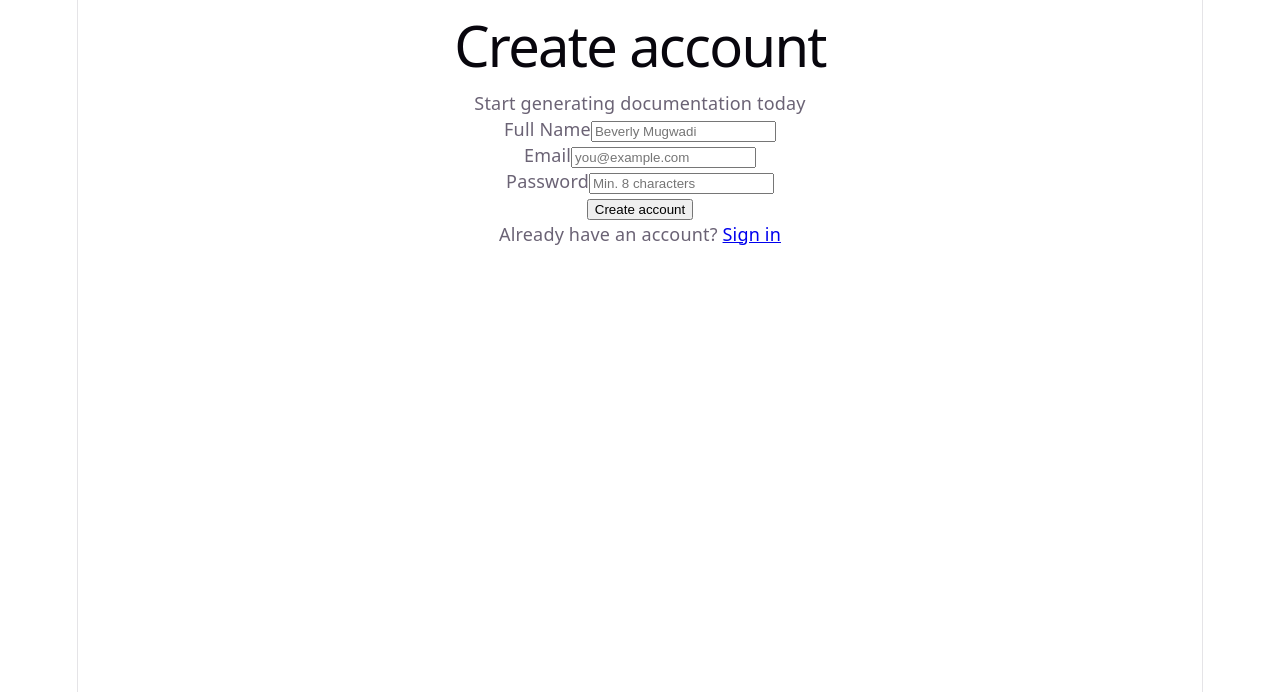
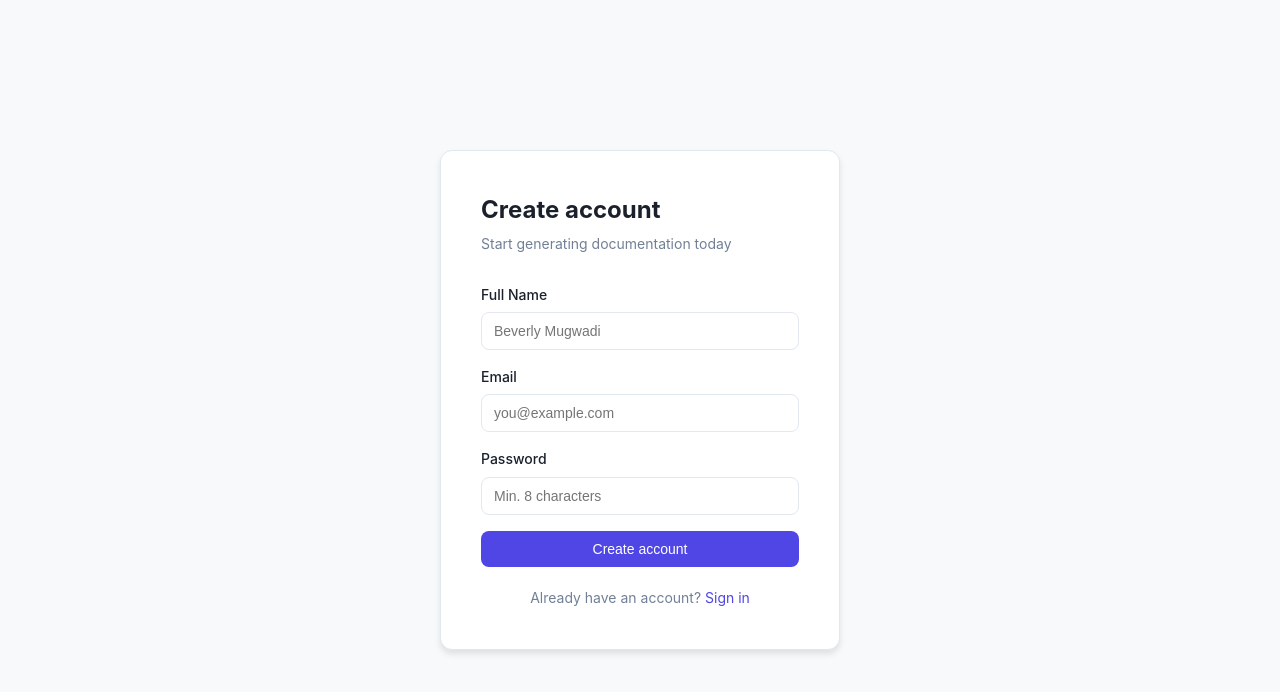
Before and after one commit to beverlymugwadi/automated-documentation-version-control, a React (Vite) app in the folder client/: page /register in a window 1280 px wide. Shown: the top 692 px of the page. Built offline with nearby package versions, Linux system fonts and the light colour scheme; no server answers.

Commit message:
add global CSS and theme system

```diff
--- a/client/src/index.css
+++ b/client/src/index.css
@@ -1,111 +1,189 @@
-:root {
-  --text: #6b6375;
-  --text-h: #08060d;
-  --bg: #fff;
-  --border: #e5e4e7;
-  --code-bg: #f4f3ec;
-  --accent: #aa3bff;
-  --accent-bg: rgba(170, 59, 255, 0.1);
-  --accent-border: rgba(170, 59, 255, 0.5);
-  --social-bg: rgba(244, 243, 236, 0.5);
-  --shadow:
-    rgba(0, 0, 0, 0.1) 0 10px 15px -3px, rgba(0, 0, 0, 0.05) 0 4px 6px -2px;
-
-  --sans: system-ui, 'Segoe UI', Roboto, sans-serif;
-  --heading: system-ui, 'Segoe UI', Roboto, sans-serif;
-  --mono: ui-monospace, Consolas, monospace;
-
-  font: 18px/145% var(--sans);
-  letter-spacing: 0.18px;
-  color-scheme: light dark;
-  color: var(--text);
-  background: var(--bg);
-  font-synthesis: none;
-  text-rendering: optimizeLegibility;
-  -webkit-font-smoothing: antialiased;
-  -moz-osx-font-smoothing: grayscale;
-
-  @media (max-width: 1024px) {
-    font-size: 16px;
-  }
+*, *::before, *::after {
+  box-sizing: border-box;
+  margin: 0;
+  padding: 0;
 }
 
-@media (prefers-color-scheme: dark) {
-  :root {
-    --text: #9ca3af;
-    --text-h: #f3f4f6;
-    --bg: #16171d;
-    --border: #2e303a;
-    --code-bg: #1f2028;
-    --accent: #c084fc;
-    --accent-bg: rgba(192, 132, 252, 0.15);
-    --accent-border: rgba(192, 132, 252, 0.5);
-    --social-bg: rgba(47, 48, 58, 0.5);
-    --shadow:
-      rgba(0, 0, 0, 0.4) 0 10px 15px -3px, rgba(0, 0, 0, 0.25) 0 4px 6px -2px;
-  }
+:root {
+  --bg: #ffffff;
+  --bg-secondary: #f8f9fa;
+  --bg-card: #ffffff;
+  --border: #e2e8f0;
+  --text: #1a202c;
+  --text-muted: #718096;
+  --primary: #4f46e5;
+  --primary-hover: #4338ca;
+  --danger: #e53e3e;
+  --danger-hover: #c53030;
+  --success: #38a169;
+  --radius: 8px;
+  --shadow: 0 1px 3px rgba(0,0,0,0.1);
+  --shadow-md: 0 4px 6px rgba(0,0,0,0.1);
+}
 
-  #social .button-icon {
-    filter: invert(1) brightness(2);
-  }
+[data-theme="dark"] {
+  --bg: #0f1117;
+  --bg-secondary: #1a1d27;
+  --bg-card: #1e2130;
+  --border: #2d3148;
+  --text: #e2e8f0;
+  --text-muted: #718096;
+  --primary: #6366f1;
+  --primary-hover: #4f46e5;
 }
 
 body {
-  margin: 0;
+  font-family: -apple-system, BlinkMacSystemFont, 'Segoe UI', sans-serif;
+  background: var(--bg);
+  color: var(--text);
+  line-height: 1.6;
+  font-size: 15px;
 }
 
-#root {
-  width: 1126px;
-  max-width: 100%;
-  margin: 0 auto;
-  text-align: center;
-  border-inline: 1px solid var(--border);
-  min-height: 100svh;
+a {
+  color: var(--primary);
+  text-decoration: none;
+}
+
+a:hover {
+  text-decoration: underline;
+}
+
+/* Buttons */
+.btn {
+  display: inline-flex;
+  align-items: center;
+  gap: 6px;
+  padding: 8px 16px;
+  border-radius: var(--radius);
+  font-size: 14px;
+  font-weight: 500;
+  border: none;
+  cursor: pointer;
+  transition: background 0.15s;
+}
+
+.btn:disabled {
+  opacity: 0.6;
+  cursor: not-allowed;
+}
+
+.btn-primary {
+  background: var(--primary);
+  color: white;
+  width: 100%;
+  justify-content: center;
+  padding: 10px;
+}
+
+.btn-primary:hover:not(:disabled) {
+  background: var(--primary-hover);
+}
+
+.btn-secondary {
+  background: var(--bg-secondary);
+  color: var(--text);
+  border: 1px solid var(--border);
+}
+
+.btn-secondary:hover:not(:disabled) {
+  background: var(--border);
+}
+
+.btn-danger {
+  background: var(--danger);
+  color: white;
+}
+
+.btn-danger:hover:not(:disabled) {
+  background: var(--danger-hover);
+}
+
+/* Form fields */
+.field {
   display: flex;
   flex-direction: column;
-  box-sizing: border-box;
+  gap: 6px;
+  margin-bottom: 16px;
 }
 
-h1,
-h2 {
-  font-family: var(--heading);
+.field label {
+  font-size: 14px;
   font-weight: 500;
-  color: var(--text-h);
+  color: var(--text);
 }
 
-h1 {
-  font-size: 56px;
-  letter-spacing: -1.68px;
-  margin: 32px 0;
-  @media (max-width: 1024px) {
-    font-size: 36px;
-    margin: 20px 0;
-  }
-}
-h2 {
-  font-size: 24px;
-  line-height: 118%;
-  letter-spacing: -0.24px;
-  margin: 0 0 8px;
-  @media (max-width: 1024px) {
-    font-size: 20px;
-  }
-}
-p {
-  margin: 0;
+.field input,
+.field textarea,
+.field select {
+  padding: 10px 12px;
+  border: 1px solid var(--border);
+  border-radius: var(--radius);
+  background: var(--bg);
+  color: var(--text);
+  font-size: 14px;
+  outline: none;
+  transition: border-color 0.15s;
 }
 
-code,
-.counter {
-  font-family: var(--mono);
-  display: inline-flex;
-  border-radius: 4px;
-  color: var(--text-h);
+.field input:focus,
+.field textarea:focus {
+  border-color: var(--primary);
 }
 
-code {
-  font-size: 15px;
-  line-height: 135%;
-  padding: 4px 8px;
-  background: var(--code-bg);
+/* Auth pages */
+.auth-page {
+  min-height: 100vh;
+  display: flex;
+  align-items: center;
+  justify-content: center;
+  background: var(--bg-secondary);
+  padding: 24px;
 }
+
+.auth-card {
+  background: var(--bg-card);
+  border: 1px solid var(--border);
+  border-radius: 12px;
+  padding: 40px;
+  width: 100%;
+  max-width: 400px;
+  box-shadow: var(--shadow-md);
+}
+
+.auth-card h1 {
+  font-size: 24px;
+  margin-bottom: 4px;
+}
+
+.auth-subtitle {
+  color: var(--text-muted);
+  margin-bottom: 28px;
+  font-size: 14px;
+}
+
+.auth-error {
+  background: #fff5f5;
+  border: 1px solid #feb2b2;
+  color: var(--danger);
+  padding: 10px 14px;
+  border-radius: var(--radius);
+  font-size: 14px;
+  margin-bottom: 16px;
+}
+
+.auth-link {
+  text-align: center;
+  margin-top: 20px;
+  font-size: 14px;
+  color: var(--text-muted);
+}
+
+/* Loading screen */
+.loading-screen {
+  min-height: 100vh;
+  display: flex;
+  align-items: center;
+  justify-content: center;
+  color: var(--text-muted);
+}
```
Also changed, not shown: client/src/context/ThemeContext.jsx (added, +28 -0 lines).
